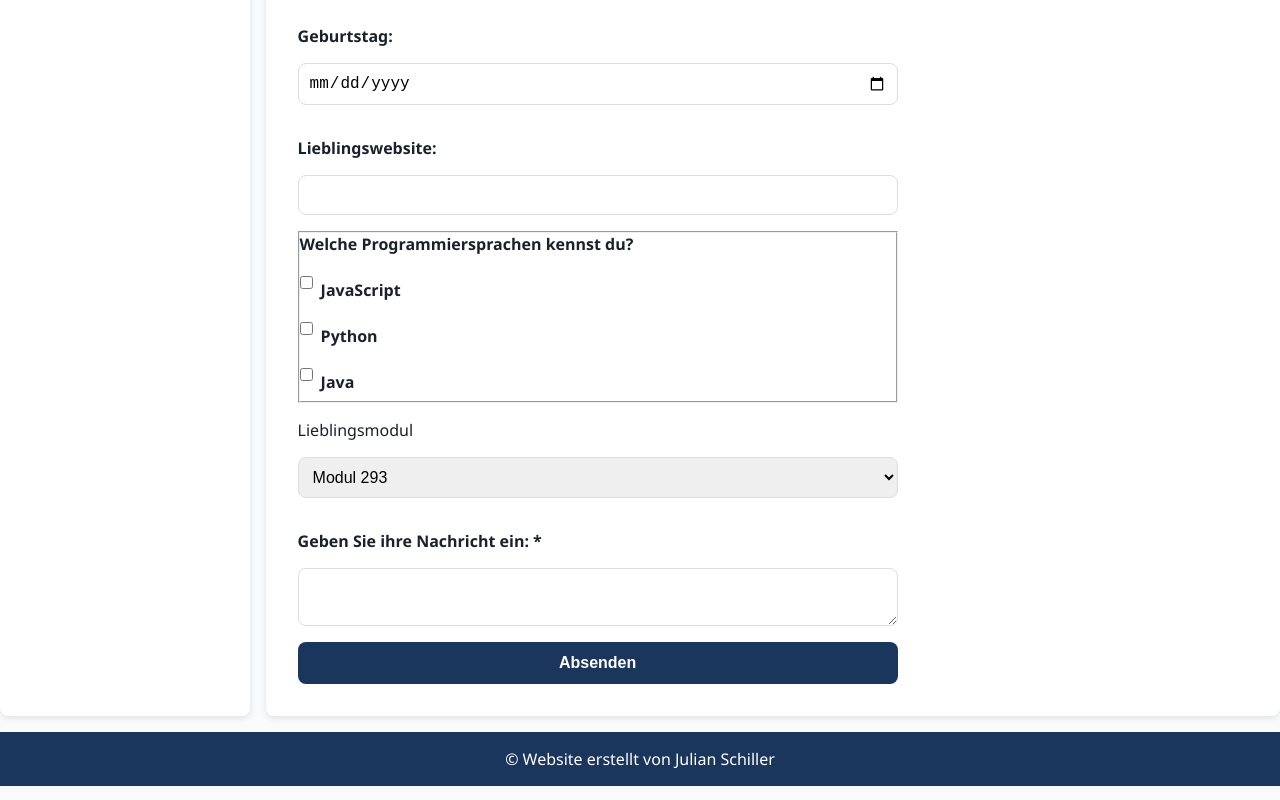
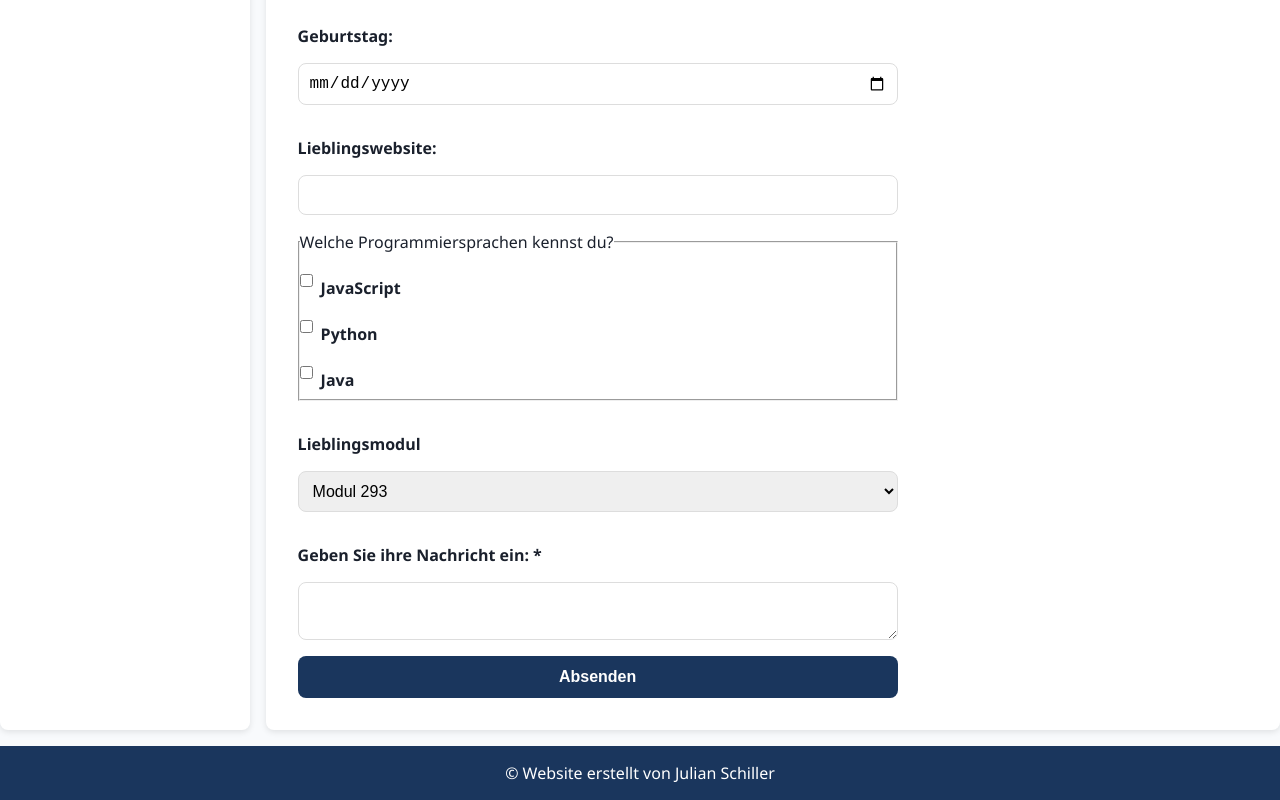
Before and after one commit to julianschiller/M293, a website: page html/feedback.html in a window 1280 px wide. Shown: the part 942-1742 px from the top of the page. Drawn offline with Linux system fonts and the light colour scheme.

Commit message:
removed unnecessary legend

```diff
--- a/html/feedback.html
+++ b/html/feedback.html
@@ -63,7 +63,7 @@
         <input type="url" name="url" id="url" />
 
         <fieldset>
-          <label>Welche Programmiersprachen kennst du?</label>
+          <legend>Welche Programmiersprachen kennst du?</legend>
           <div class="checkbox-container">
             <input type="checkbox" id="sprache1" name="sprachen" value="JavaScript" />
             <label for="sprache1" class="selector">JavaScript</label>
@@ -77,7 +77,7 @@
             <label for="sprache3" class="selector">Java</label>
           </div>
         </fieldset>
-        <legend>Lieblingsmodul</legend>
+        <label for="kurs">Lieblingsmodul</label>
         <select name="kurs" id="kurs">
           <option value="m293">Modul 293</option>
           <option value="m306">Modul 431</option>
```
